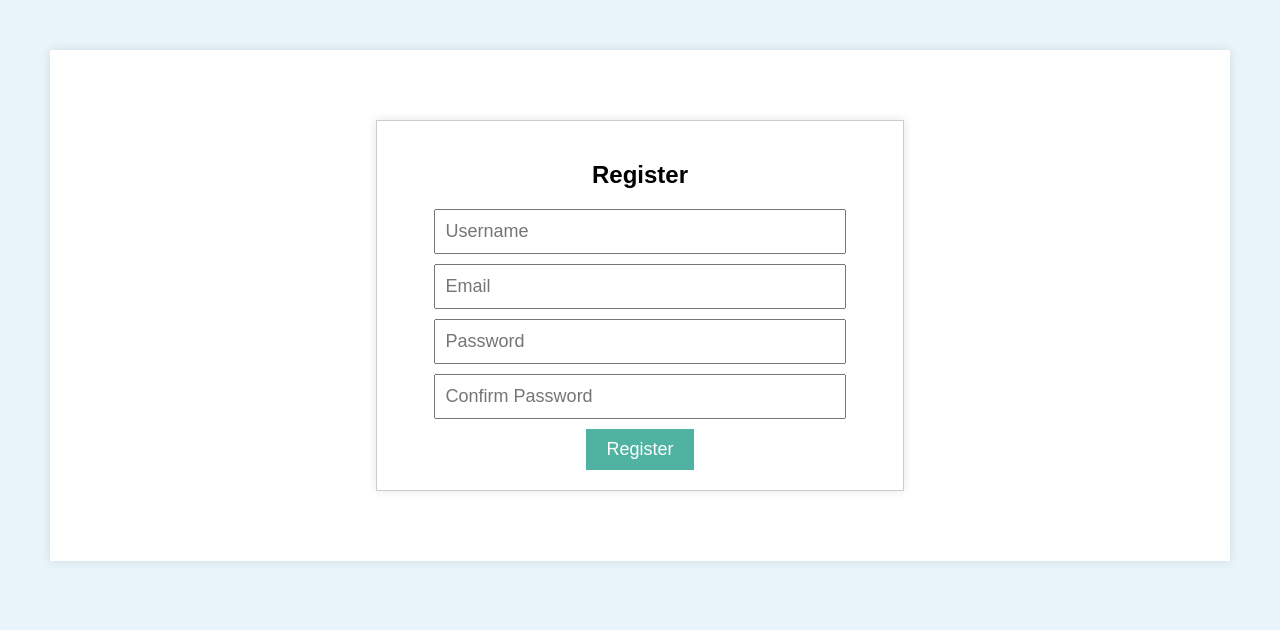
After one commit to senuradp/koa_with_xai, a Flask app: template templates/register.html in a window 1280 px wide. The commit adds this page. Shown: the top 630 px of the page. Run offline with Flask 3, Linux system fonts and the light colour scheme; the template is opened without the code that fills it, so the values that code supplies are empty.

Commit message:
Login and Register

```diff
--- /dev/null
+++ b/static/css/login_register.css
@@ -0,0 +1,82 @@
+/* General styles */
+body {
+    font-family: Arial, sans-serif;
+    background-color: #e8f3fa;
+    margin: 0;
+    padding: 0;
+}
+
+/* Login & Register Styles */
+.auth-container {
+    display: flex;
+    justify-content: space-around;
+    align-items: center;
+    text-align: center;
+    padding: 50px;
+    background-color: #ffffff;
+    margin: 50px;
+    box-shadow: 0 0 10px rgba(0, 0, 0, 0.1);
+}
+
+.auth-form {
+    width: 45%;
+    margin: 20px;
+    border: 1px solid #ccc;
+    padding: 20px;
+    box-shadow: 0 0 10px rgba(0, 0, 0, 0.1);
+}
+
+.auth-form input {
+    display: block;
+    width: 80%;
+    margin: 10px auto;
+    padding: 10px;
+    font-size: 18px;
+}
+
+.auth-form button {
+    padding: 10px 20px;
+    background: #50b3a2;
+    color: #fff;
+    border: none;
+    cursor: pointer;
+    font-size: 18px;
+}
+
+/* Flash Message Styles */
+.flash-messages {
+    padding: 10px;
+    margin: 10px;
+    border-radius: 5px;
+    position: relative;
+    z-index: 1;
+    font-weight: bold;
+    text-align: center;
+}
+
+.flash-messages ul {
+    list-style-type: none;
+    padding: 0;
+    margin: 0;
+}
+
+.flash-messages li {
+    padding: 10px;
+    margin: 5px;
+    background-color: #f44336; /* Red background by default */
+    color: white;
+    border-radius: 5px;
+    box-shadow: 0px 2px 5px rgba(0, 0, 0, 0.2);
+}
+
+.flash-success {
+    background-color: #4CAF50; /* Green */
+}
+
+.flash-info {
+    background-color: #2196F3; /* Blue */
+}
+
+.flash-warning {
+    background-color: #ff9800; /* Orange */
+}
--- /dev/null
+++ b/templates/register.html
@@ -0,0 +1,39 @@
+<!DOCTYPE html>
+<html>
+
+<head>
+    <meta name="viewport" content="width-device-width, initial-scale=1.0">
+    <title>Register</title>
+    <link rel="stylesheet" type="text/css" href="{{ url_for('static', filename='css/login_register.css') }}">
+</head>
+
+<body>
+    <div class="auth-container">
+
+        <!-- Register Form -->
+        <div class="auth-form" id="register-form">
+            <h2>Register</h2>
+            <form action="{{ url_for('register') }}" method="post">
+                <input type="text" placeholder="Username" name="username" required>
+                <input type="email" placeholder="Email" name="email" required>
+                <input type="password" placeholder="Password" name="password" required>
+                <input type="password" placeholder="Confirm Password" name="confirm_password" required>
+                <button type="submit">Register</button>
+            </form>
+        </div>
+    </div>
+    <!-- Flash Messages -->
+    <div class="flash-messages">
+        {% with messages = get_flashed_messages(with_categories=true) %}
+          {% if messages %}
+            <ul>
+            {% for category, message in messages %}
+              <li class="flash-{{ category }}">{{ message }}</li>
+            {% endfor %}
+            </ul>
+          {% endif %}
+        {% endwith %}
+    </div>
+</body>
+
+</html>
```
Also changed, not shown: static/css/main.css (+90 -13 lines), templates/index.html (+30 -30 lines), templates/login.html (added, +36 -0 lines), web.py (+90 -3 lines).
